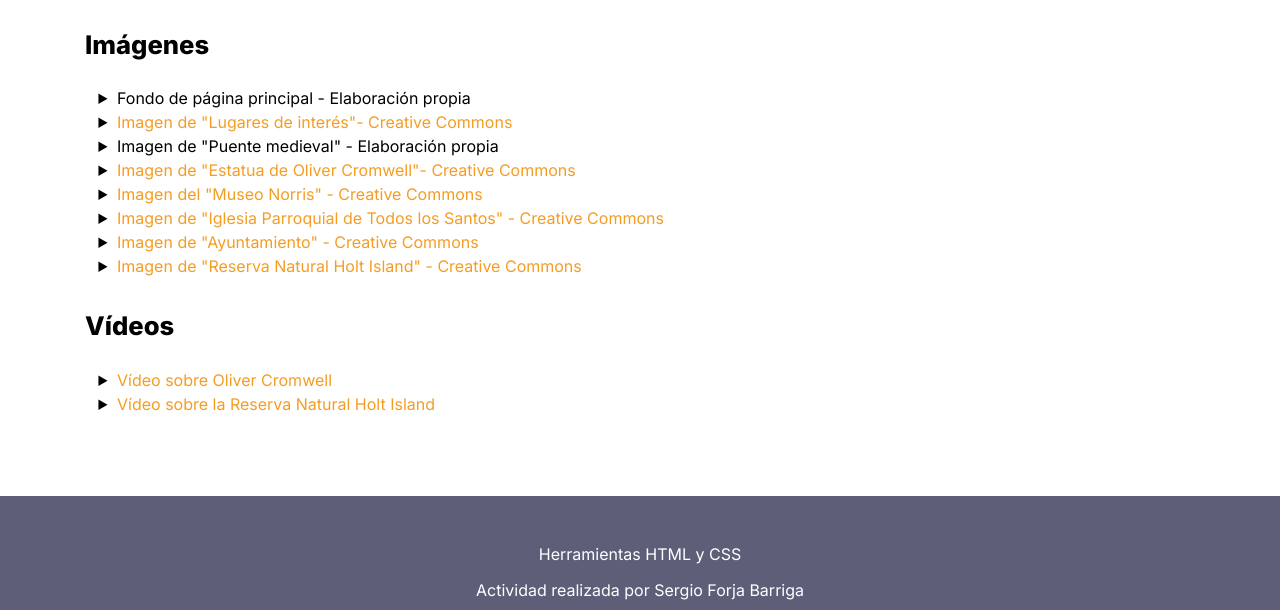
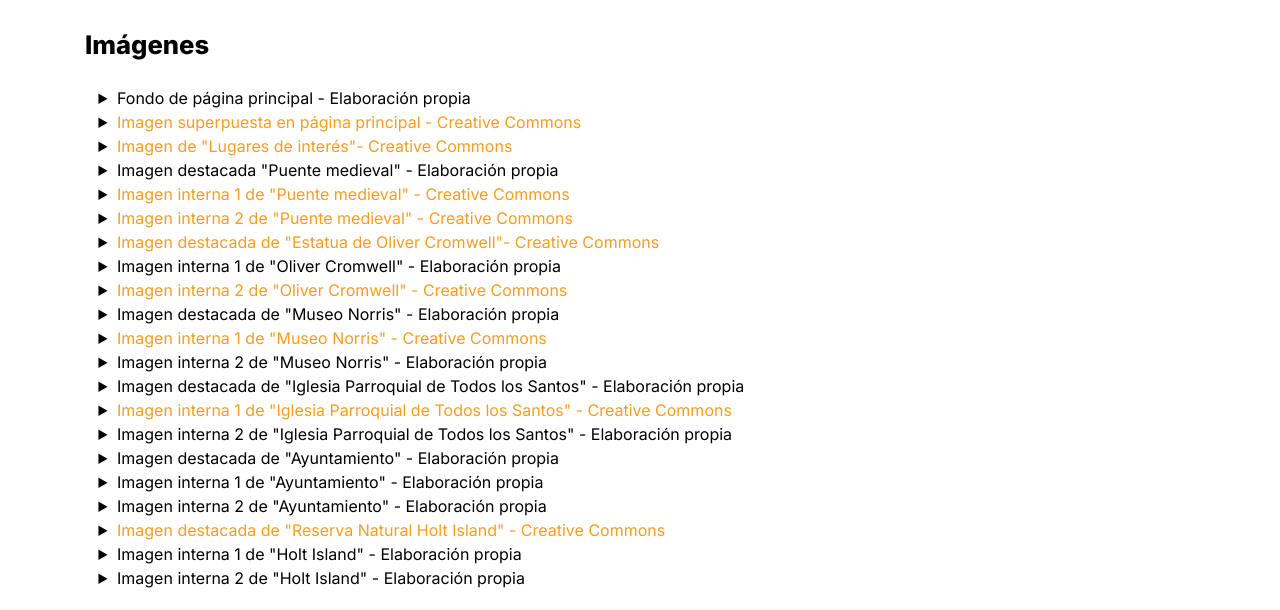
Before and after one commit to sforjab/pec2-html-css, a website built with Parcel: page src/enlaces.html in a window 1280 px wide. Shown: the part 498-1108 px from the top of the page. Built offline with nearby package versions, Linux system fonts and the light colour scheme.

Commit message:
Modificación de página de enlaces añadiendo fuentes de imágenes nuevas

```diff
--- a/src/enlaces.html
+++ b/src/enlaces.html
@@ -53,13 +53,26 @@
         <h3>Imágenes</h3>
         <ul>
             <li>Fondo de página principal - Elaboración propia</li>
+            <li><a title="Enlace a imagen superpuesta en la página principal" href="https://www.geograph.org.uk/photo/6159637" target="_blank">Imagen superpuesta en página principal - Creative Commons</a></li>
             <li><a title="Enlace a imagen de The Quay" href="https://www.flickr.com/photos/kitmasterbloke/51886821362" target="_blank">Imagen de "Lugares de interés"- Creative Commons</a></li>
-            <li>Imagen de "Puente medieval" - Elaboración propia</li>
-            <li><a title="Enlace a imagen empleada de la estatua de Oliver Cromwell" href="https://www.flickr.com/photos/13706945@N00/10025476166/" target="_blank">Imagen de "Estatua de Oliver Cromwell"- Creative Commons</a></li>
-            <li><a title="Enlace a la imagen empleada del Museo Norris" href="https://www.britainexpress.com/counties/cambridgeshire/museums/norris.htm" target="_blank">Imagen del "Museo Norris" - Creative Commons</a></li>
-            <li><a title="Enlace a la imagen empleada de la Iglesia de Todos los Santos" href="https://www.stivesparishchurch.org.uk/images/church1.jpg" target="_blank">Imagen de "Iglesia Parroquial de Todos los Santos" - Creative Commons</a></li>
-            <li><a title="Enlace a la imagen empleada del Ayuntamiento" href="https://en.wikipedia.org/wiki/St_Ives_Town_Hall#/media/File:St_Ives_Town_Hall.jpg" target="_blank">Imagen de "Ayuntamiento" - Creative Commons</a></li>
-            <li><a title="Enlace a la imagen empleada de Holt Island" href="https://www.geograph.org.uk/photo/3703782" target="_blank">Imagen de "Reserva Natural Holt Island" - Creative Commons</a></li>
+            <li>Imagen destacada "Puente medieval" - Elaboración propia</li>
+            <li><a title="Enlace a la primera imagen interna del Puente Medieval" href="https://www.geograph.org.uk/photo/411438" target="_blank">Imagen interna 1 de "Puente medieval" - Creative Commons</a></li>
+            <li><a title="Enlace a la segunda imagen interna del Puente Medieval" href="https://www.flickr.com/photos/anemoneprojectors/22440931591" target="_blank">Imagen interna 2 de "Puente medieval" - Creative Commons</a></li>
+            <li><a title="Enlace a imagen destacada de la estatua de Oliver Cromwell" href="https://www.flickr.com/photos/13706945@N00/10025476166/" target="_blank">Imagen destacada de "Estatua de Oliver Cromwell"- Creative Commons</a></li>
+            <li>Imagen interna 1 de "Oliver Cromwell" - Elaboración propia</li>
+            <li><a title="Enlace a la segunda imagen interna de Oliver Cromwell" href="https://creazilla.com/nodes/7327637-portrait-of-oliver-cromwell-1599-1658-lord-protector-of-england-by-studio-of-rob" target="_blank">Imagen interna 2 de "Oliver Cromwell" - Creative Commons</a></li>
+            <li>Imagen destacada de "Museo Norris" - Elaboración propia</li>
+            <li><a title="Enlace a la primera imagen interna de Museo Norris" href="https://commons.wikimedia.org/wiki/File:Godmanchester_to_St_Ives_158_The_Norris_Library_and_Museum,_St_Ives_%2821916232124%29.jpg" target="_blank">Imagen interna 1 de "Museo Norris" - Creative Commons</a></li>
+            <li>Imagen interna 2 de "Museo Norris" - Elaboración propia</li>
+            <li>Imagen destacada de "Iglesia Parroquial de Todos los Santos" - Elaboración propia</li>
+            <li><a title="Enlace a la primera imagen interna de Iglesia Parroquial de Todos los Santos" href="https://www.geograph.org.uk/photo/2551036" target="_blank">Imagen interna 1 de "Iglesia Parroquial de Todos los Santos" - Creative Commons</a></li>
+            <li>Imagen interna 2 de "Iglesia Parroquial de Todos los Santos" - Elaboración propia</li>
+            <li>Imagen destacada de "Ayuntamiento" - Elaboración propia</li>
+            <li>Imagen interna 1 de "Ayuntamiento" - Elaboración propia</li>
+            <li>Imagen interna 2 de "Ayuntamiento" - Elaboración propia</li>
+            <li><a title="Enlace a la imagen destacada de Holt Island" href="https://www.geograph.org.uk/photo/3703782" target="_blank">Imagen destacada de "Reserva Natural Holt Island" - Creative Commons</a></li>
+            <li>Imagen interna 1 de "Holt Island" - Elaboración propia</li>
+            <li>Imagen interna 2 de "Holt Island" - Elaboración propia</li>
         </ul>
         <h3>Vídeos</h3>
         <ul>
```
